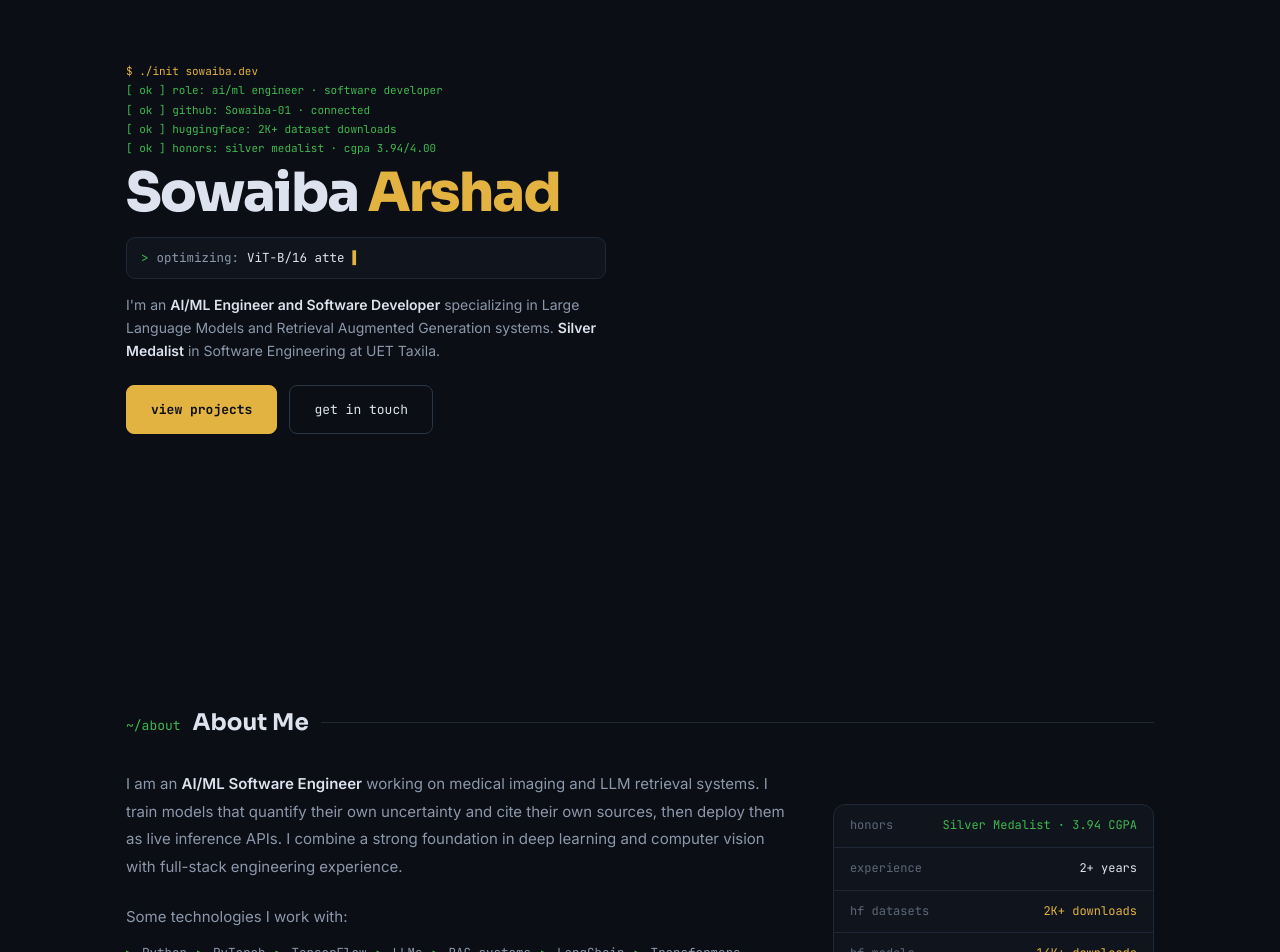
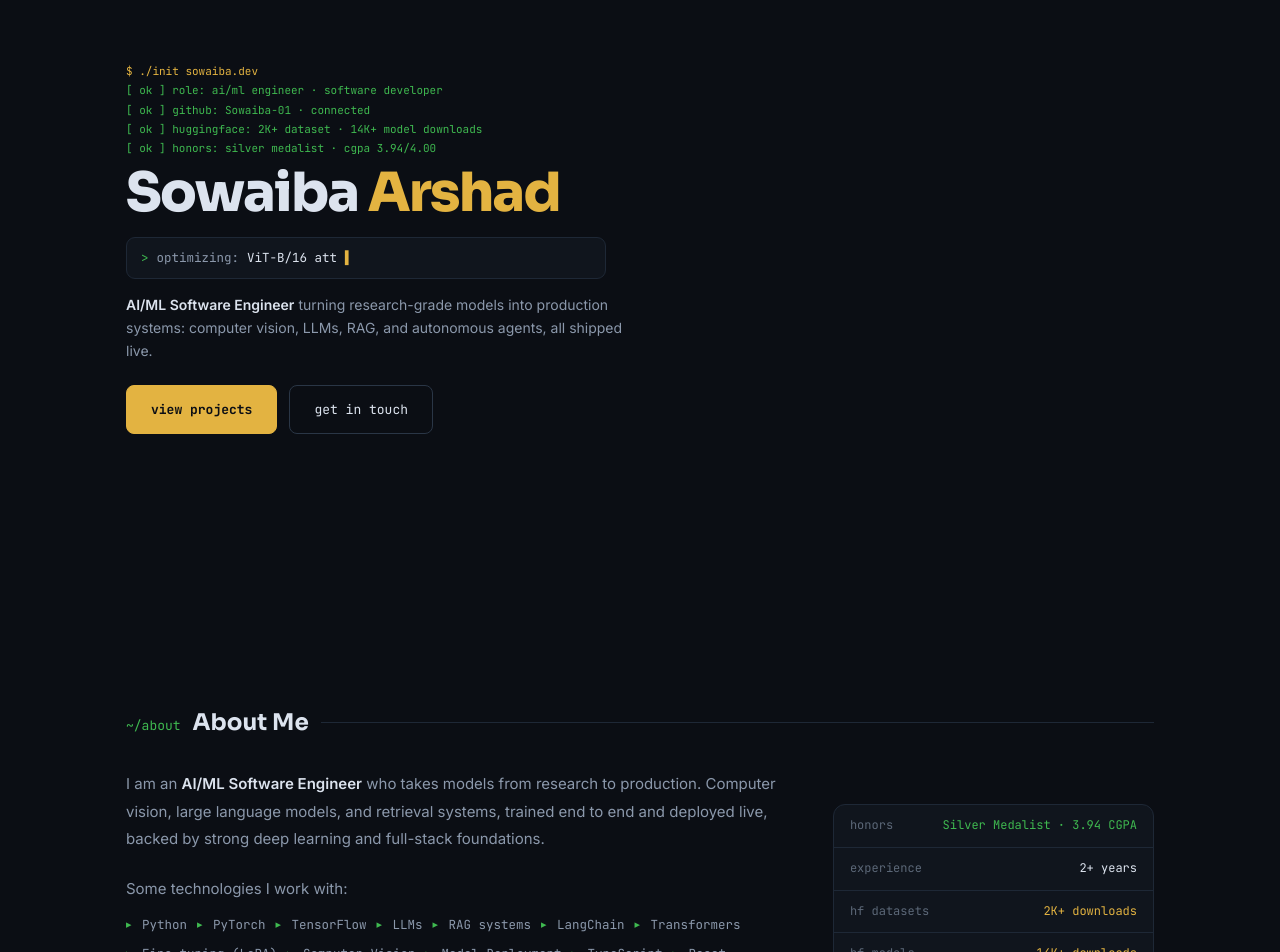
Before and after one commit to Sowaiba-01/portfolio, a Next.js app: page / in a window 1280 px wide. Shown: the part 180-1132 px from the top of the page. Built offline with nearby package versions, Linux system fonts and the light colour scheme; no server answers.

Commit message:
Refresh hero and about copy, add HF model downloads, tab title, content animations

```diff
--- a/app/layout.js
+++ b/app/layout.js
@@ -24,7 +24,7 @@ const mono = JetBrains_Mono({
 
 export const metadata = {
   metadataBase: new URL('https://sowaibaarshad.com'),
-  title: 'Sowaiba Arshad | AI/ML Engineer & Software Developer',
+  title: 'Sowaiba',
   description:
     'Portfolio of Sowaiba Arshad, an AI/ML Engineer and Software Developer specializing in LLMs, RAG systems, and computer vision. Silver Medalist at UET Taxila.',
   keywords: ['Sowaiba Arshad', 'AI engineer', 'ML engineer', 'machine learning', 'LLM', 'RAG', 'computer vision', 'software developer', 'UET Taxila'],
--- a/components/About.jsx
+++ b/components/About.jsx
@@ -11,10 +11,9 @@ export default function About() {
       <div className="about-grid">
         <div className="about-col reveal">
           <p>
-            I am an <strong>AI/ML Software Engineer</strong> working on medical imaging and LLM retrieval
-            systems. I train models that quantify their own uncertainty and cite their own sources, then
-            deploy them as live inference APIs. I combine a strong foundation in deep learning and computer
-            vision with full-stack engineering experience.
+            I am an <strong>AI/ML Software Engineer</strong> who takes models from research to production.
+            Computer vision, large language models, and retrieval systems, trained end to end and deployed
+            live, backed by strong deep learning and full-stack foundations.
           </p>
 
           <p className="about-lead">Some technologies I work with:</p>
--- a/components/Hero.jsx
+++ b/components/Hero.jsx
@@ -21,7 +21,7 @@ export default function Hero() {
       ['$ ./init sowaiba.dev', 'p'],
       ['[ ok ] role: ai/ml engineer · software developer', 'ok'],
       ['[ ok ] ' + gh, 'ok'],
-      ['[ ok ] huggingface: 2K+ dataset downloads', 'ok'],
+      ['[ ok ] huggingface: 2K+ dataset · 14K+ model downloads', 'ok'],
       ['[ ok ] honors: silver medalist · cgpa 3.94/4.00', 'ok'],
     ];
     let li = 0;
@@ -77,7 +77,7 @@ export default function Hero() {
           <span className="pp">&gt;</span> optimizing: <span id="typed" ref={typedRef}></span><span className="cur">▍</span>
         </div>
         <p className="desc postboot">
-          I&apos;m an <b>AI/ML Engineer and Software Developer</b> specializing in Large Language Models and Retrieval Augmented Generation systems. <b>Silver Medalist</b> in Software Engineering at UET Taxila.
+          <b>AI/ML Software Engineer</b> turning research-grade models into production systems: computer vision, LLMs, RAG, and autonomous agents, all shipped live.
         </p>
         <div className="hero-cta postboot">
           <a className="btn solid" href="#projects">view projects</a>
```
